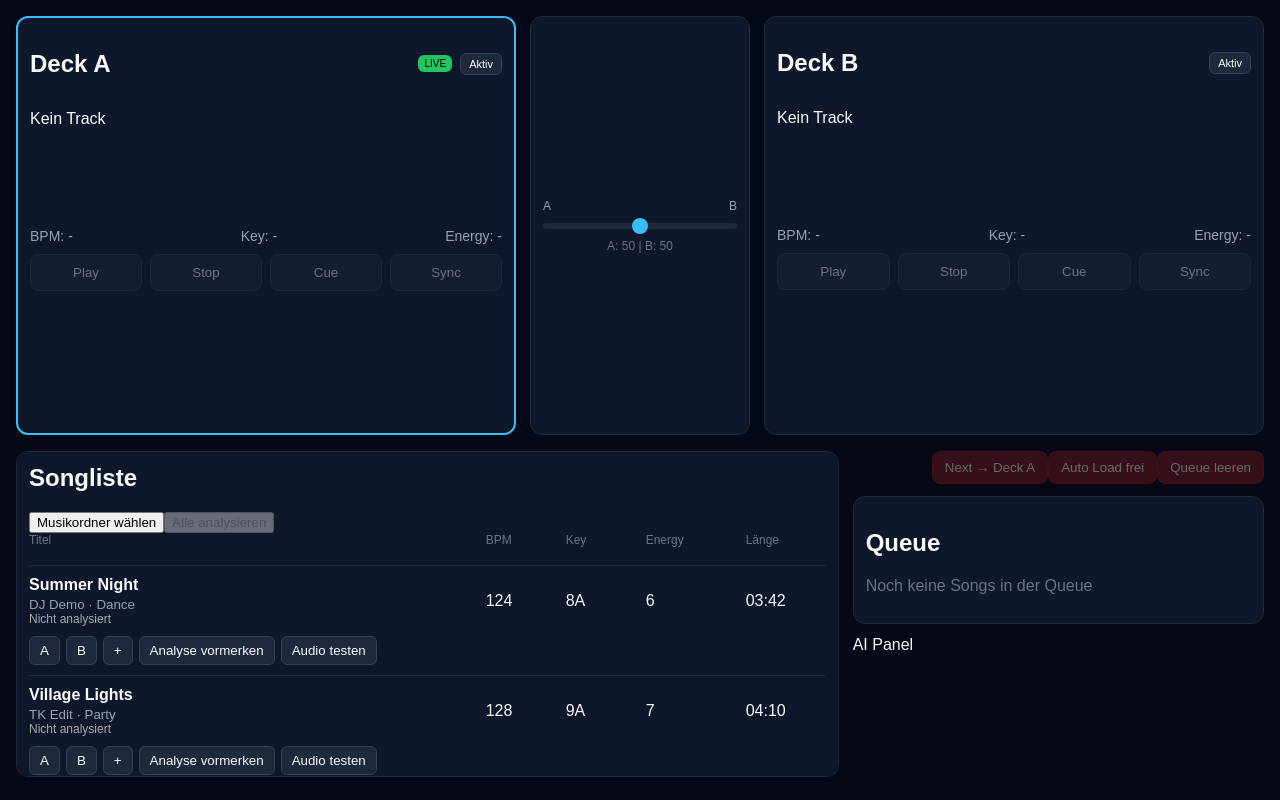
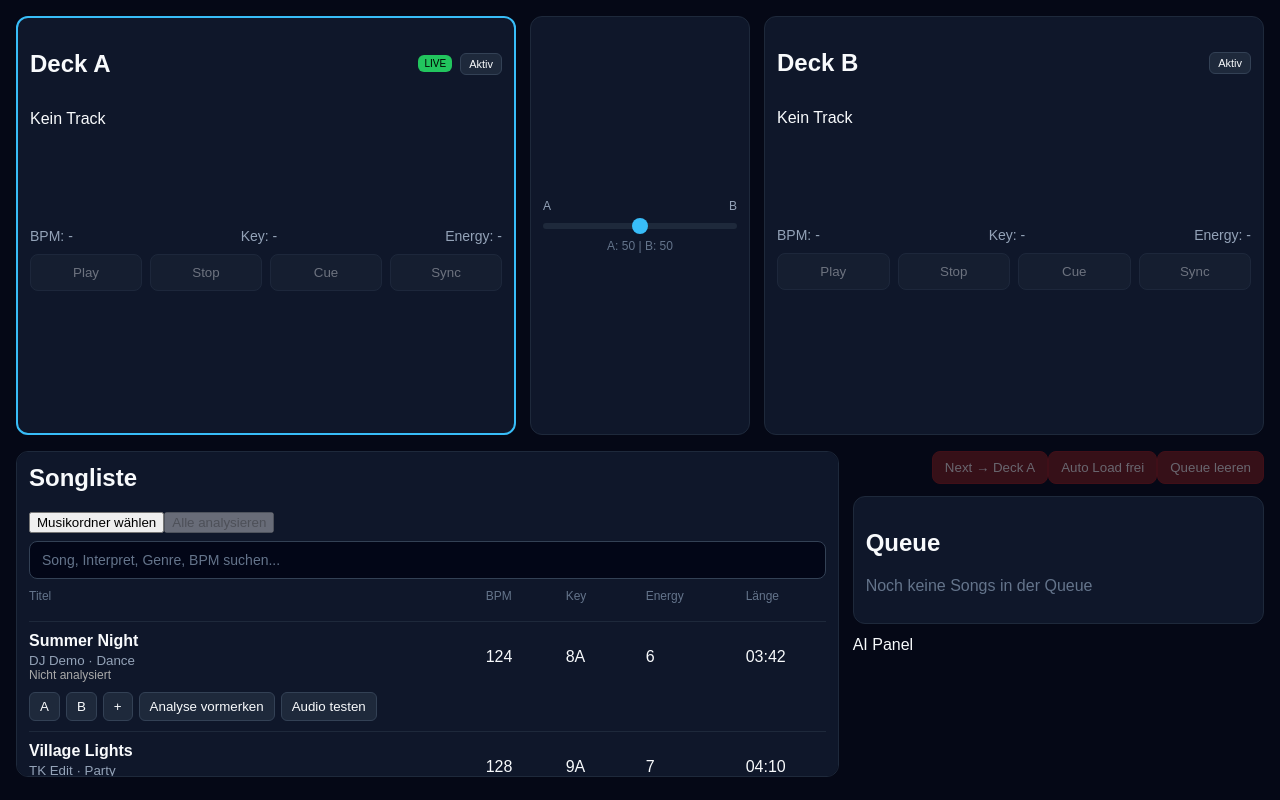
Before and after one commit to thomas-2026-dorf/mac-ki-dj, a React (Vite) app: page / in a window 1280 px wide. Built offline with nearby package versions, Linux system fonts and the light colour scheme.

Commit message:
BPM Analyse verbessert + Tempogram + Debug + TrackAnalysis erweitert

```diff
--- a/src/App.css
+++ b/src/App.css
@@ -358,3 +358,26 @@ body {
 .bottom {
   min-height: 0;
 }
+
+.track-search {
+  width: 100%;
+  box-sizing: border-box;
+  margin: 8px 0 10px;
+  padding: 10px 12px;
+  border-radius: 8px;
+  border: 1px solid #334155;
+  background: #020617;
+  color: #f8fafc;
+  font-size: 14px;
+}
+
+.track-search::placeholder {
+  color: #64748b;
+}
+
+.track-search {
+  position: sticky;
+  top: 0;
+  z-index: 20;
+  margin: 8px 0 10px;
+}
--- a/src/components/TrackList.tsx
+++ b/src/components/TrackList.tsx
@@ -44,6 +44,7 @@ export default function TrackList({
 }: Props) {
     const [tracks, setTracks] = useState<Track[]>([]);
     const [musicFolder, setMusicFolder] = useState<string | null>(null);
+    const [searchText, setSearchText] = useState("");
 
     function saveLibrary(updatedTracks: Track[], folder: string | null) {
         localStorage.setItem(TRACK_LIBRARY_STORAGE_KEY, JSON.stringify(updatedTracks));
@@ -167,7 +168,11 @@ export default function TrackList({
                         status: "done" as const,
                         analyzedAt: new Date().toISOString(),
                         detectedBpm: info.bpm ?? undefined,
+                        bpmSource: "auto" as const,
+                        bpmConfidence: "medium" as const,
+                        bpmConfirmed: false,
                         waveform: info.waveform,
+                        debug: info.debug,
                         cuePoints: t.analysis?.cuePoints || [],
                         loops: t.analysis?.loops || [],
                     },
@@ -240,6 +245,22 @@ export default function TrackList({
                 ? []
                 : demoTracks;
 
+    const filteredTracks = list.filter((track) => {
+        const query = searchText.trim().toLowerCase();
+        if (!query) return true;
+
+        return [
+            track.title,
+            track.artist,
+            track.genre,
+            String(track.bpm || ""),
+            track.key,
+        ]
+            .join(" ")
+            .toLowerCase()
+            .includes(query);
+    });
+
     return (
         <div className="track-list">
             <div className="track-list-title-row">
@@ -260,6 +281,13 @@ export default function TrackList({
                 </div>
             )}
 
+            <input
+                className="track-search"
+                value={searchText}
+                onChange={(event) => setSearchText(event.target.value)}
+                placeholder="Song, Interpret, Genre, BPM suchen..."
+            />
+
             <div className="track-list-header">
                 <span>Titel</span>
                 <span>BPM</span>
@@ -269,13 +297,18 @@ export default function TrackList({
                 <span></span>
             </div>
 
-            {list.map((track) => (
+            {filteredTracks.map((track) => (
                 <div className="track-row" key={track.id}>
                     <div>
                         <strong>{track.title}</strong>
                         <small>
                             {track.artist} · {track.genre}
                         </small>
+                        {track.analysis?.debug && (
+                            <small style={{ color: "#888" }}>
+                                Onsets: {track.analysis.debug.onsetCount} · Kandidaten: {track.analysis.debug.bpmCandidates.join(", ")} · Tempogram: {track.analysis.debug.tempogramCandidates?.join(", ") || "-"}
+                            </small>
+                        )}
 
                         <div style={{ color: getAnalysisColor(track), fontSize: "12px" }}>
                             {getAnalysisLabel(track)}
--- a/src/modules/analysis/audioAnalyzer.ts
+++ b/src/modules/analysis/audioAnalyzer.ts
@@ -3,6 +3,7 @@ import { calculateEnergyFrames } from "./energy";
 import { detectOnsets } from "./onsets";
 import { prepareSignal } from "./signal";
 import { generateWaveform } from "./waveform";
+import { calculateTempogramBpmCandidates } from "./tempogram";
 import { detectBasicCuePoints } from "./cuepoints";
 
 import type { AudioAnalysisResult } from "./types";
@@ -27,8 +28,8 @@ export async function analyzeAudioBuffer(
         const energyFrames = calculateEnergyFrames(signal);
         const onsets = detectOnsets(energyFrames);
         const bpmCandidates = calculateBpmCandidates(onsets);
-        const bpm = selectBestBpm(bpmCandidates);
-
+        const tempogramCandidates = calculateTempogramBpmCandidates(onsets);
+        const bpm = selectBestBpm(bpmCandidates, tempogramCandidates);
         const waveform = generateWaveform(signal);
         const cuePoints = detectBasicCuePoints(onsets);
 
@@ -43,6 +44,12 @@ export async function analyzeAudioBuffer(
 
             waveform,
             cuePoints,
+
+            debug: {
+                onsetCount: onsets.length,
+                bpmCandidates: bpmCandidates.map((candidate) => candidate.bpm),
+                tempogramCandidates: tempogramCandidates.map((candidate) => candidate.bpm),
+            },
         };
     } finally {
         await audioContext.close();
--- a/src/modules/analysis/bpm.ts
+++ b/src/modules/analysis/bpm.ts
@@ -9,13 +9,21 @@ function normalizeBpm(rawBpm: number, minBpm = 80, maxBpm = 180): number {
     return Math.round(bpm);
 }
 
+function getDjTempoBonus(bpm: number): number {
+    if (bpm >= 108 && bpm <= 132) return 1.4;
+    if (bpm >= 88 && bpm < 108) return 1.2;
+    if (bpm > 132 && bpm <= 150) return 0.75;
+    if (bpm > 150) return 0.45;
+    return 1;
+}
+
 export function calculateBpmCandidates(onsets: Onset[]): BpmCandidate[] {
     if (onsets.length < 6) return [];
 
     const scores = new Map<number, number>();
 
     for (let i = 0; i < onsets.length; i++) {
-        for (let j = i + 1; j < Math.min(i + 10, onsets.length); j++) {
+        for (let j = i + 1; j < Math.min(i + 12, onsets.length); j++) {
             const diff = onsets[j].timeSeconds - onsets[i].timeSeconds;
 
             if (diff < 0.25 || diff > 2.0) continue;
@@ -23,16 +31,58 @@ export function calculateBpmCandidates(onsets: Onset[]): BpmCandidate[] {
             const bpm = normalizeBpm(60 / diff);
             if (bpm < 80 || bpm > 180) continue;
 
-            scores.set(bpm, (scores.get(bpm) || 0) + onsets[i].strength + onsets[j].strength);
+            const strengthScore = onsets[i].strength + onsets[j].strength;
+            const tempoBonus = getDjTempoBonus(bpm);
+
+            scores.set(bpm, (scores.get(bpm) || 0) + strengthScore * tempoBonus);
         }
     }
 
     return [...scores.entries()]
         .map(([bpm, score]) => ({ bpm, score }))
         .sort((a, b) => b.score - a.score)
-        .slice(0, 8);
+        .slice(0, 10);
 }
 
-export function selectBestBpm(candidates: BpmCandidate[]): number | null {
-    return candidates[0]?.bpm ?? null;
+function uniqueBpms(candidates: BpmCandidate[]): number[] {
+    return [...new Set(candidates.map((candidate) => candidate.bpm))];
 }
+
+function pickMedian(values: number[]): number {
+    const sorted = [...values].sort((a, b) => a - b);
+    return sorted[Math.floor(sorted.length / 2)];
+}
+
+export function selectBestBpm(
+    candidates: BpmCandidate[],
+    tempogramCandidates: BpmCandidate[] = [],
+): number | null {
+    if (candidates.length === 0 && tempogramCandidates.length === 0) return null;
+
+    const base = candidates[0]?.bpm ?? tempogramCandidates[0].bpm;
+    const combined = uniqueBpms([...candidates, ...tempogramCandidates]);
+
+    // Fall 1: Reggae/ruhiger 80er-Bereich
+    // Wenn der Gewinner sehr niedrig ist, aber 88-96 im Tempogram auftaucht,
+    // ist das für viele DJ-Tracks plausibler als 83.
+    if (base >= 80 && base < 88) {
+        const lowTempoMatch = combined
+            .filter((bpm) => bpm >= 88 && bpm <= 96)
+            .sort((a, b) => Math.abs(a - 90) - Math.abs(b - 90))[0];
+
+        if (lowTempoMatch) return lowTempoMatch;
+    }
+
+    // Fall 2: Latin/Party/Pop
+    // Wenn 90er BPM gewinnt, aber mehrere Kandidaten im 120-132 Bereich liegen,
+    // nehmen wir die Mitte dieses Clusters.
+    if (base >= 90 && base < 100) {
+        const partyCluster = combined.filter((bpm) => bpm >= 120 && bpm <= 132);
+
+        if (partyCluster.length >= 2) {
+            return pickMedian(partyCluster);
+        }
+    }
+
+    return base;
+}
--- /dev/null
+++ b/src/modules/analysis/tempogram.ts
@@ -0,0 +1,39 @@
+import type { BpmCandidate, Onset } from "./types";
+
+function normalizeBpm(rawBpm: number, minBpm = 80, maxBpm = 180): number {
+    let bpm = rawBpm;
+
+    while (bpm < minBpm) bpm *= 2;
+    while (bpm > maxBpm) bpm /= 2;
+
+    return Math.round(bpm);
+}
+
+export function calculateTempogramBpmCandidates(onsets: Onset[]): BpmCandidate[] {
+    if (onsets.length < 8) return [];
+
+    const scores = new Map<number, number>();
+
+    for (let i = 0; i < onsets.length; i++) {
+        for (let j = i + 1; j < Math.min(i + 24, onsets.length); j++) {
+            const diff = onsets[j].timeSeconds - onsets[i].timeSeconds;
+
+            if (diff < 0.25 || diff > 2.2) continue;
+
+            const bpm = normalizeBpm(60 / diff);
+
+            if (bpm < 80 || bpm > 180) continue;
+
+            const distanceWeight = 1 / Math.max(1, j - i);
+            const strengthWeight = onsets[i].strength + onsets[j].strength;
+            const score = strengthWeight * distanceWeight;
+
+            scores.set(bpm, (scores.get(bpm) || 0) + score);
+        }
+    }
+
+    return [...scores.entries()]
+        .map(([bpm, score]) => ({ bpm, score }))
+        .sort((a, b) => b.score - a.score)
+        .slice(0, 12);
+}
--- a/src/modules/analysis/types.ts
+++ b/src/modules/analysis/types.ts
@@ -36,6 +36,11 @@ export type CuePoint = {
 };
 
 export type AudioAnalysisResult = {
+    debug?: {
+        onsetCount: number;
+        bpmCandidates: number[];
+        tempogramCandidates: number[];
+    };
     durationSeconds: number;
     sampleRate: number;
     numberOfChannels: number;
```
Also changed, not shown: src/types/track.ts (+13 -0 lines).
